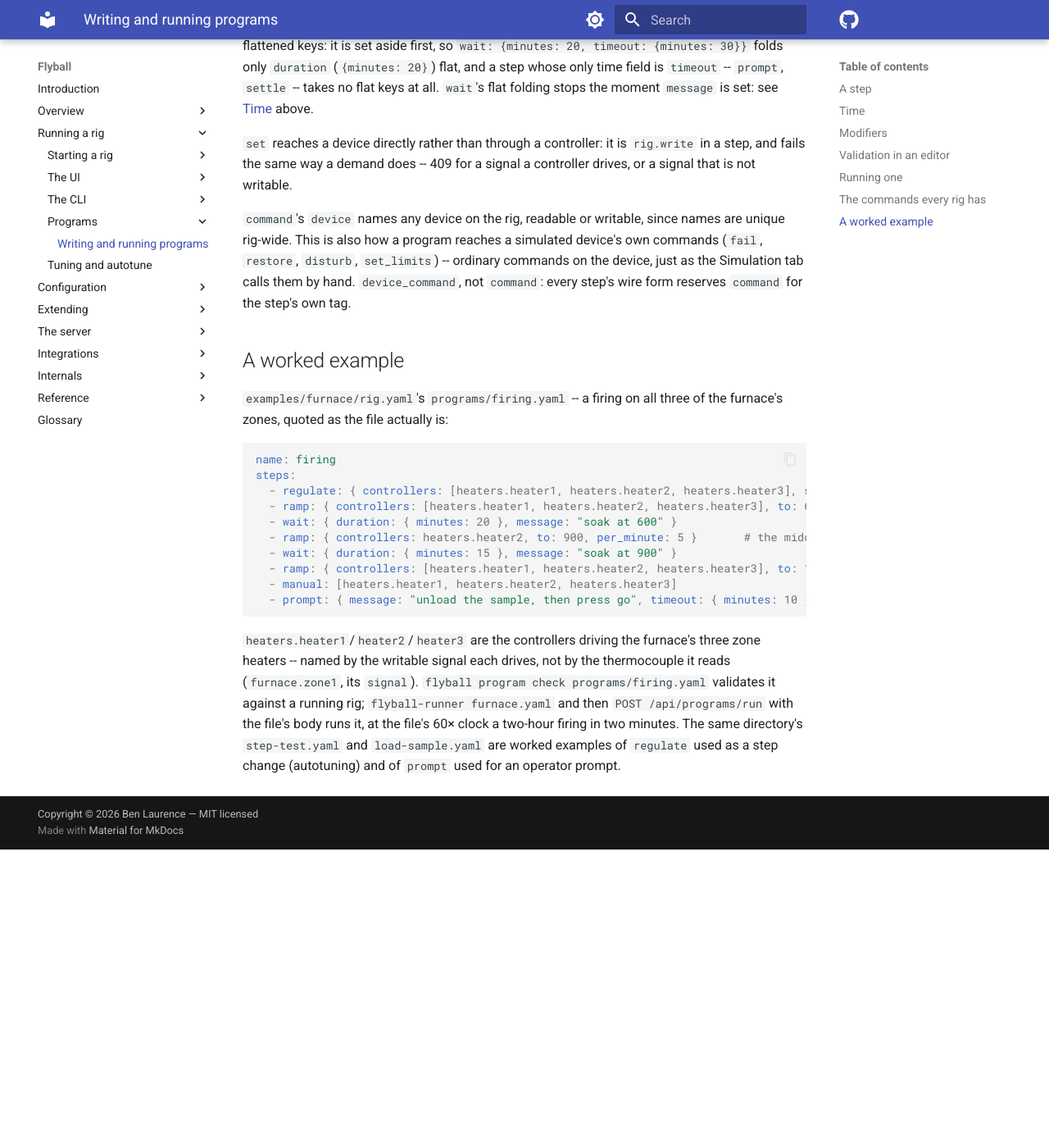
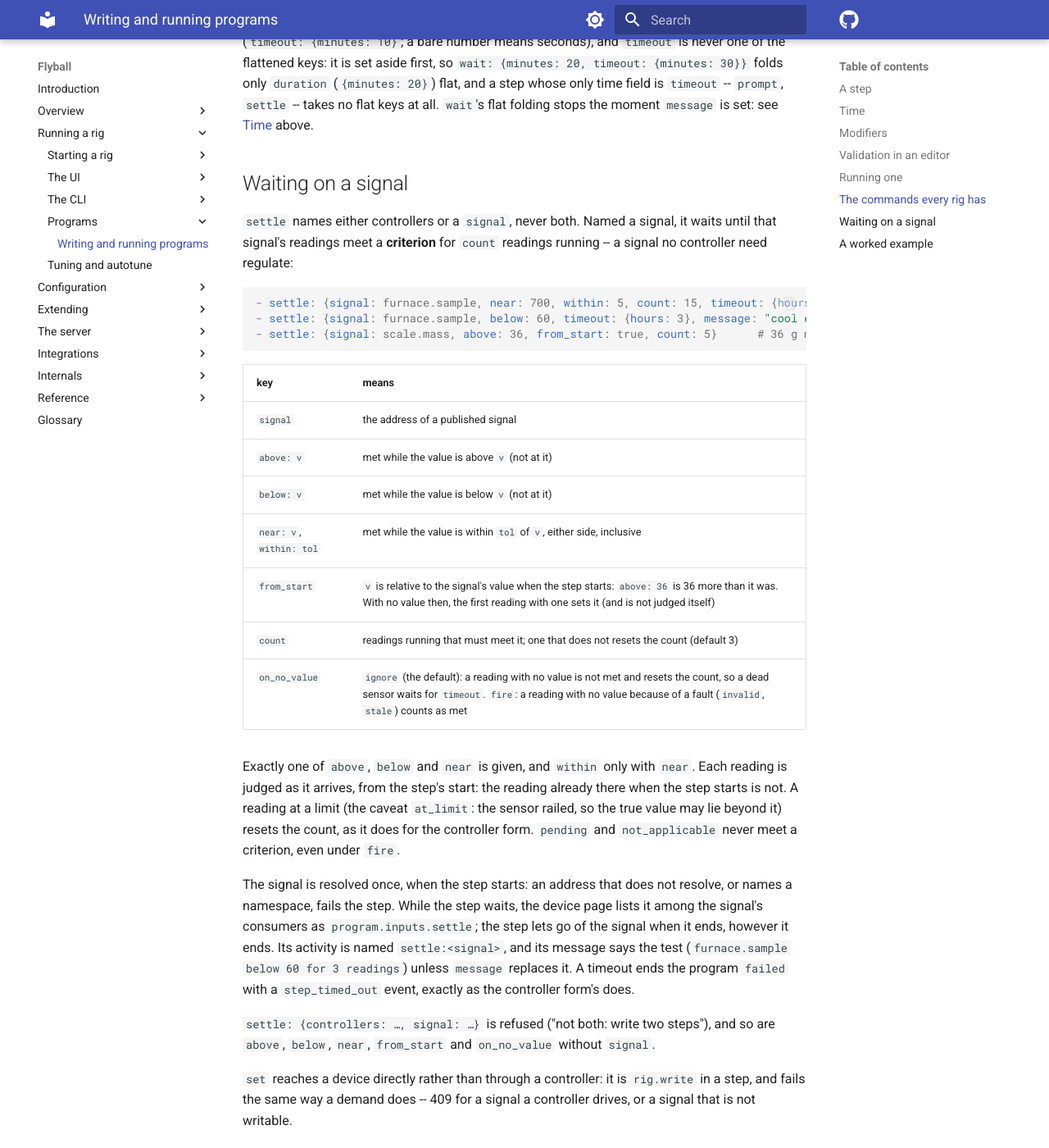
Before and after one commit to bengineer42/flyball, an MkDocs documentation site: the page built from book/src/1-running/programs/writing.md, in a window 1280 px wide and 1400 px high, scrolled down 3769 px. Shown: the whole window at 82% size. Built offline with MkDocs 1.6.1 and Material for MkDocs 9.7.7, drawn with Linux system fonts in a browser that asks for light colours; comment, search, counter and statistics services are not loaded; the version menu is left out; before the commit the page ends 4805 px from its top, so only the background shows below that; some of the changed text lies outside the part shown.

Commit message:
furnace, book: the anneal times its soak from settle on furnace.sample near 700 and ends on settle below 60 instead of a hand-timed wait and a prompt, switching each zone off when it is released (manual kept heater3 at 449 W, so the sample never cooled under 60); tests run the whole anneal, a settle on the sample and a failed sample thermocouple; the book documents settle on a signal and the criterion
Signed-off-by: Bengineer <158306087+bengineer42@users.noreply.github.com>

````diff
--- a/book/src/1-running/programs/writing.md
+++ b/book/src/1-running/programs/writing.md
@@ -134,7 +134,7 @@
 | `regulate` | `setpoint` (primary), `controllers?`, `tuning?` | aim a controller at `setpoint` and let its law drive; returns at once |
 | `ramp` | `to` (primary), `pace` as `per_minute: 5` or `minutes: 20` flat, `controllers?`, `wait=True` | walk the setpoint to `to`; waits for arrival unless `wait: false` |
 | `wait` | `duration` (primary, `minutes: 10` flat *without* `message`), `message?`, `timeout?` | keep everything as it is; controllers go on regulating |
-| `settle` | `controllers?` (primary), `within=1.0`, `count=3`, `timeout?`, `message?` | wait until the named controllers settle within `within` of their setpoints for `count` consecutive readings |
+| `settle` | `controllers?` (primary), `within=1.0`, `count=3`, `timeout?`, `message?`; or `signal`, one of `above`/`below`/`near`+`within`, `from_start?`, `on_no_value?`, `count=3`, `timeout?`, `message?` | wait until the named controllers settle within `within` of their setpoints for `count` consecutive readings, or until a signal meets a test for `count` readings running: [Waiting on a signal](#waiting-on-a-signal) |
 | `manual` | `controllers?` (primary) | stop a controller regulating; its target keeps its last demand |
 | `set` | `device`, `values: {name: value}` | put `values` on `device`'s writable signals, as one demand |
 | `command` | `device_command`, `device`, `args?` | call one of `device`'s own commands, exactly as `POST /api/devices/{name}/commands/{command}` would |
@@ -158,6 +158,48 @@
 only `duration` (`{minutes: 20}`) flat, and a step whose only time field is
 `timeout` -- `prompt`, `settle` -- takes no flat keys at all. `wait`'s flat
 folding stops the moment `message` is set: see [Time](#time) above.
+
+## Waiting on a signal
+
+`settle` names either controllers or a `signal`, never both. Named a
+signal, it waits until that signal's readings meet a **criterion** for
+`count` readings running -- a signal no controller need regulate:
+
+```yaml
+- settle: {signal: furnace.sample, near: 700, within: 5, count: 15, timeout: {hours: 1}}
+- settle: {signal: furnace.sample, below: 60, timeout: {hours: 3}, message: "cool enough to unload"}
+- settle: {signal: scale.mass, above: 36, from_start: true, count: 5}      # 36 g more than at the start
+```
+
+| key | means |
+| --- | --- |
+| `signal` | the address of a published signal |
+| `above: v` | met while the value is above `v` (not at it) |
+| `below: v` | met while the value is below `v` (not at it) |
+| `near: v`, `within: tol` | met while the value is within `tol` of `v`, either side, inclusive |
+| `from_start` | `v` is relative to the signal's value when the step starts: `above: 36` is 36 more than it was. With no value then, the first reading with one sets it (and is not judged itself) |
+| `count` | readings running that must meet it; one that does not resets the count (default 3) |
+| `on_no_value` | `ignore` (the default): a reading with no value is not met and resets the count, so a dead sensor waits for `timeout`. `fire`: a reading with no value because of a fault (`invalid`, `stale`) counts as met |
+
+Exactly one of `above`, `below` and `near` is given, and `within` only with
+`near`. Each reading is judged as it arrives, from the step's start: the
+reading already there when the step starts is not. A reading at a limit
+(the caveat `at_limit`: the sensor railed, so the true value may lie
+beyond it) resets the count, as it does for the controller form. `pending`
+and `not_applicable` never meet a criterion, even under `fire`.
+
+The signal is resolved once, when the step starts: an address that does not
+resolve, or names a namespace, fails the step. While the step waits, the
+device page lists it among the signal's consumers as `program.inputs.settle`;
+the step lets go of the signal when it ends, however it ends. Its activity
+is named `settle:<signal>`, and its message says the test
+(`furnace.sample below 60 for 3 readings`) unless `message` replaces it.
+A timeout ends the program `failed` with a `step_timed_out` event, exactly
+as the controller form's does.
+
+`settle: {controllers: …, signal: …}` is refused ("not both: write two
+steps"), and so are `above`, `below`, `near`, `from_start` and
+`on_no_value` without `signal`.
 
 `set` reaches a device directly rather than through a controller: it is
 `rig.write` in a step, and fails the same way a demand does -- 409 for a
@@ -196,4 +238,6 @@
 file's body runs it, at the file's 60× clock a two-hour firing in two
 minutes. The same directory's `step-test.yaml` and `load-sample.yaml` are
 worked examples of `regulate` used as a step change (autotuning) and of
-`prompt` used for an operator prompt.
+`prompt` used for an operator prompt; `anneal.yaml` times its soak from
+when `furnace.sample` -- a signal no controller regulates -- reaches 700,
+and ends when it reads under 60.
````
Also changed, not shown: book/src/0-overview/concepts.md (+2 -1 lines), book/src/1-running/programs/index.md (+3 -1 lines), book/src/7-reference/program-schema.md (+10 -2 lines), book/src/7-reference/python/flyball/sequencing.md (+2 -0 lines), book/src/glossary.md (+12 -2 lines), examples/furnace/README.md, 2 other files.
